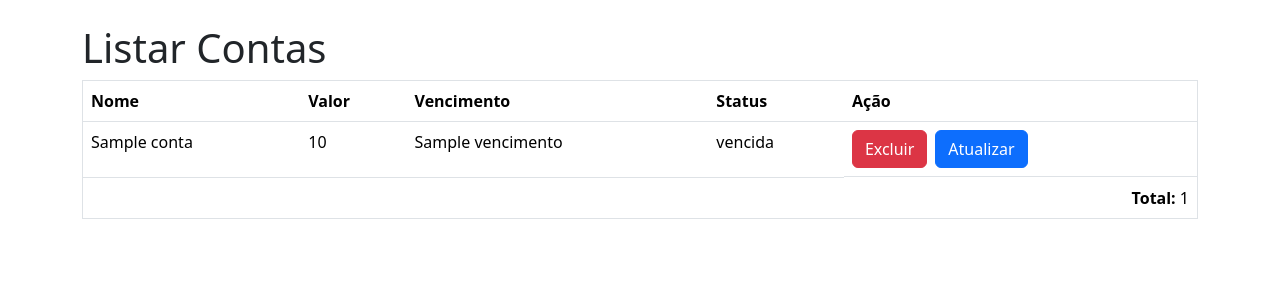
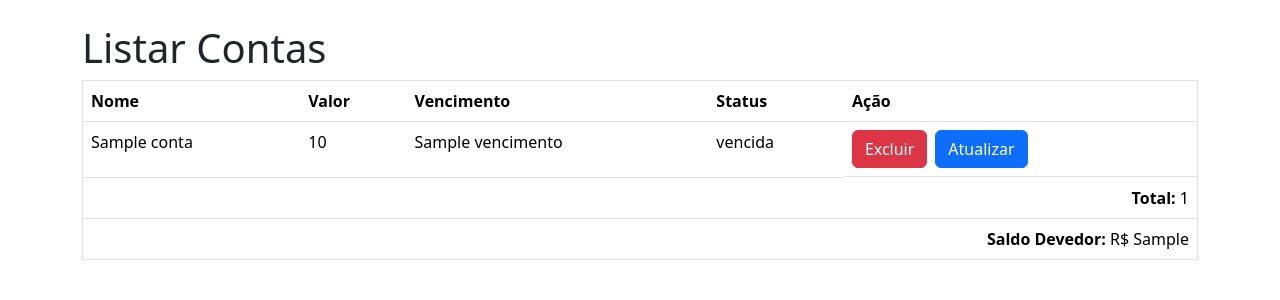
Before and after one commit to Jonathan-Stefan/Controle-Financeiro, a Flask app: template frontend/templates/listar.html in a window 1280 px wide. Shown: the part 56-356 px from the top of the page. Run offline with Flask 3, Linux system fonts and the light colour scheme; the template is opened without the code that fills it: most values are stand-ins (such as "Sample title", 1, 10 or a date in 2020).

Commit message:
add: Nova linha para Saldo Devedor

```diff
--- a/frontend/templates/listar.html
+++ b/frontend/templates/listar.html
@@ -56,6 +56,11 @@
                         <strong>Total:</strong> {{ total_valor }}
                     </td>
                 </tr>
+                <tr>
+                    <td colspan="5" class="text-end">
+                        <strong>Saldo Devedor:</strong> R$ {{ saldo_devedor }}
+                    </td>
+                </tr>
             </tbody>
         </table>
         {% else %}
```
